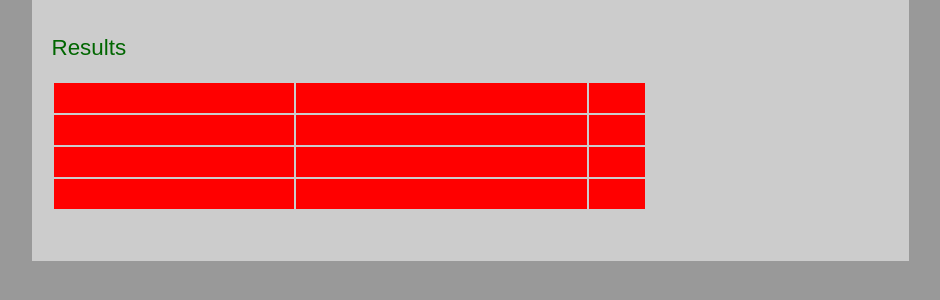
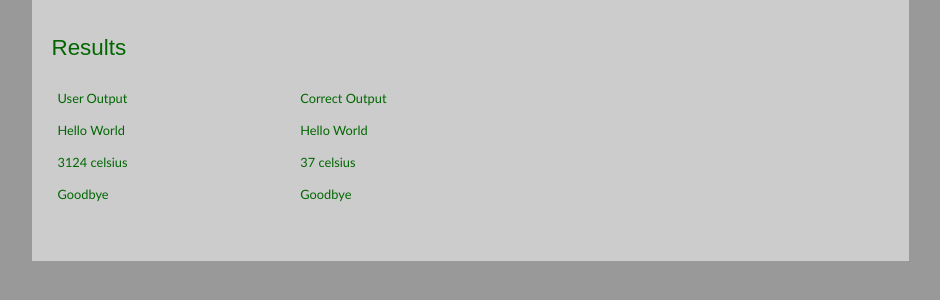
Before and after one commit to nrandall92/Python-Checker, a Flask app: page /results in a window 1280 px wide. Shown: the part 240-540 px from the top of the page, without its empty margins (170-1110 px from the left). Run offline with Flask 2, Linux system fonts and the light colour scheme; some web fonts are replaced.

Commit message:
Update style.css
fix colors

```diff
--- a/PythonChecker/static/css/style.css
+++ b/PythonChecker/static/css/style.css
@@ -133,7 +133,6 @@ ul#menu, ul#menu li
 { float: left;
   margin: 0;
   padding: 0;}
-
 
 ul#menu li
 { list-style: none;}
@@ -286,11 +285,12 @@ table
 { margin: 10px 0 30px 0;}
 
 table tr th, table tr td
-{ background-color: #ff0000;
-  color: #ff0000;
+{ background: #CCCCCC;
+  color: #006600;
   padding: 7px 4px;
-  text-align: left;}
+  text-align: left;
+  }
 
 table tr td
-{ background-color: #ff0000;
-  color: #ff0000;}
+{ background: #CCCCCC;
+  color: #006600;}
```
